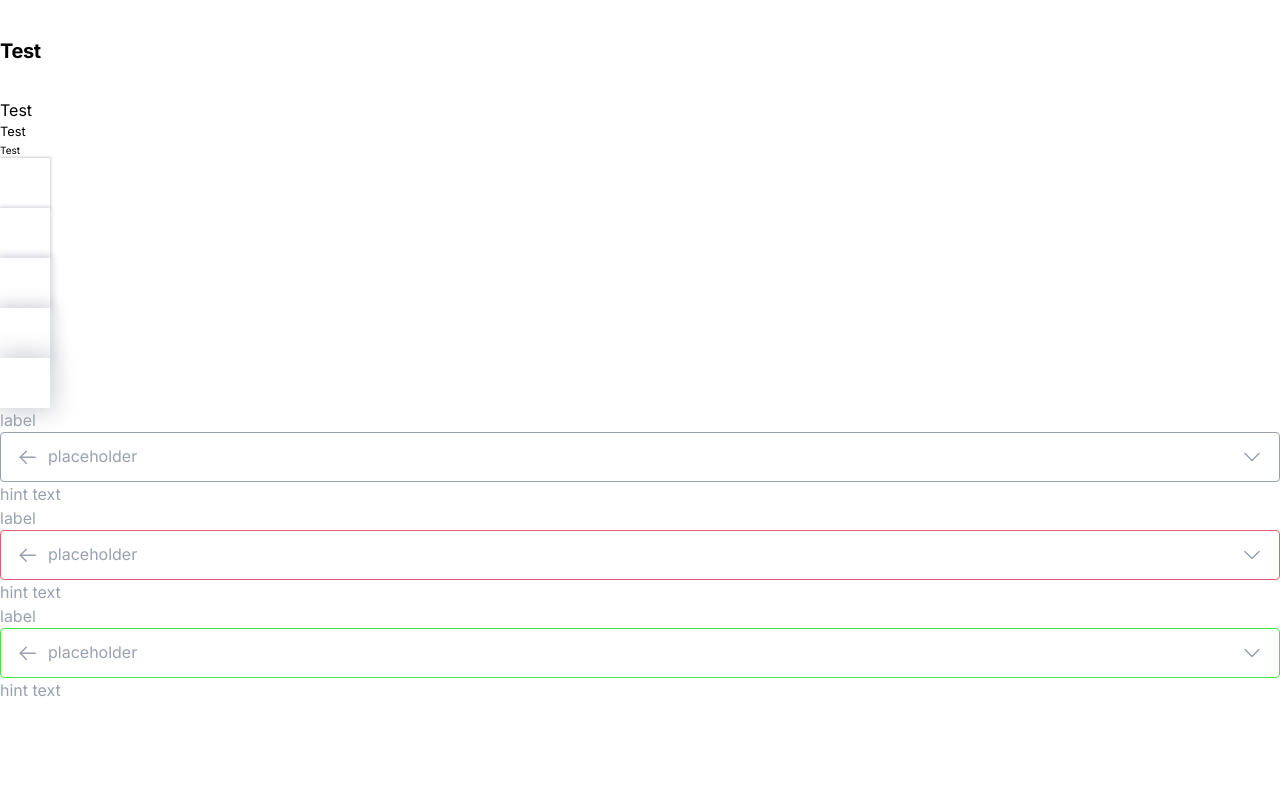
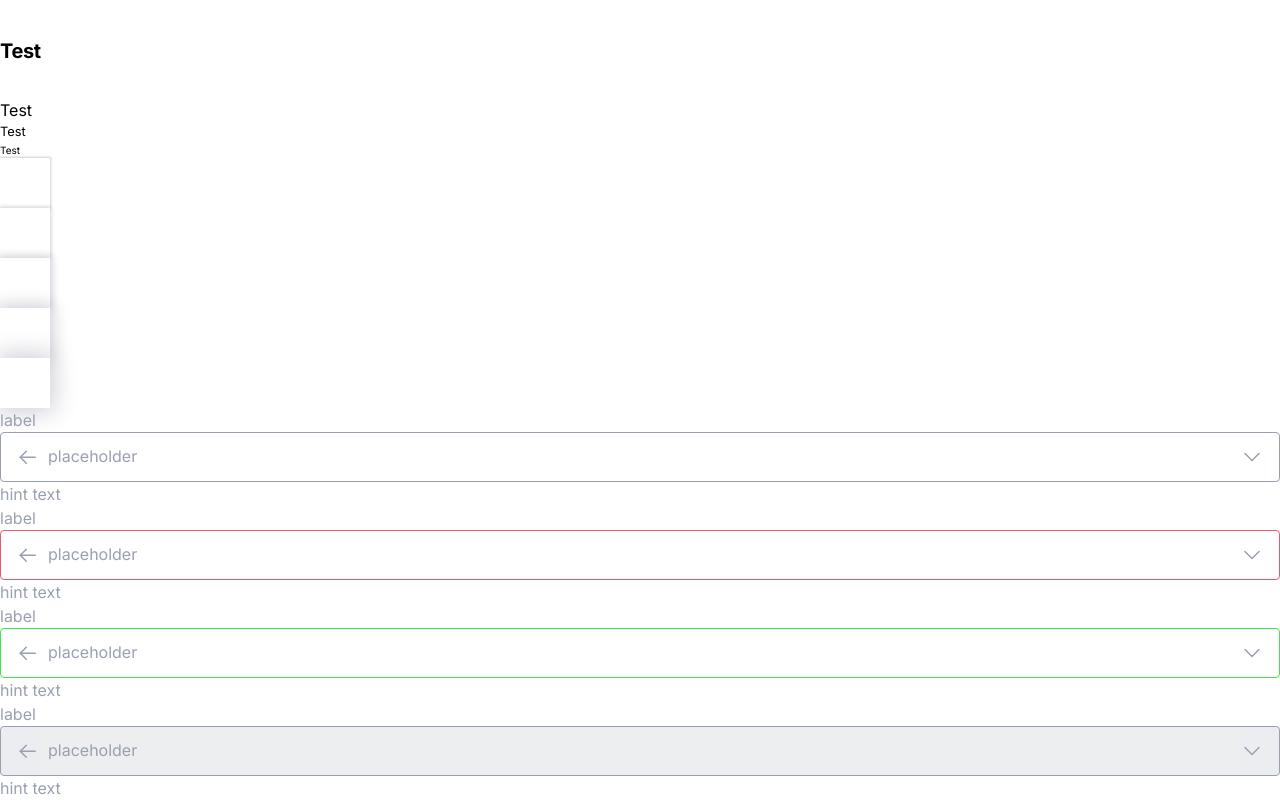
Before and after one commit to rLukoyanov/pp, a React (Create React App) app: page / in a window 1280 px wide. Shown: the part 364-1164 px from the top of the page. Before the commit the page ends 1066 px from the top, so only its background shows below. Built offline with nearby package versions, Linux system fonts and the light colour scheme.

Commit message:
add disabled status

```diff
--- a/src/App.tsx
+++ b/src/App.tsx
@@ -24,6 +24,7 @@ function App() {
       <Input status="default" />
       <Input status="error" />
       <Input status="success" />
+      <Input status="success" disabled />
     </div>
   );
 }
--- a/src/components/common/Input/Input.module.scss
+++ b/src/components/common/Input/Input.module.scss
@@ -57,4 +57,10 @@
     transition: 1s;
     border-color: $success-50;
   }
+
+  .disabled {
+    transition: 1s;
+    border-color: $neutral-60;
+    background-color: $neutral-10;
+  }
 }
--- a/src/components/common/Input/Input.tsx
+++ b/src/components/common/Input/Input.tsx
@@ -5,7 +5,7 @@ import InputDownArrow from "../../../images/input/inputDownArrow.svg";
 
 import styles from "./Input.module.scss";
 
-export default function Input({ status = "default" }) {
+export default function Input({ status = "default", disabled = false }) {
   const [focused, setFocused] = useState(false);
   const onFocus = () => setFocused(true);
   const onBlur = () => setFocused(false);
@@ -22,7 +22,9 @@ export default function Input({ status = "default" }) {
       changeStyles = styles.success;
       break;
   }
-
+  if (disabled === true) {
+    changeStyles = styles.disabled;
+  }
   return (
     <div className={styles.inputContainer}>
       <div className={styles.label}>label</div>
@@ -40,6 +42,7 @@ export default function Input({ status = "default" }) {
           className={styles.input}
           placeholder="placeholder"
           type="text"
+          disabled={disabled}
         />
         <img alt="inputDownArrow" src={InputDownArrow} />
       </div>
```
